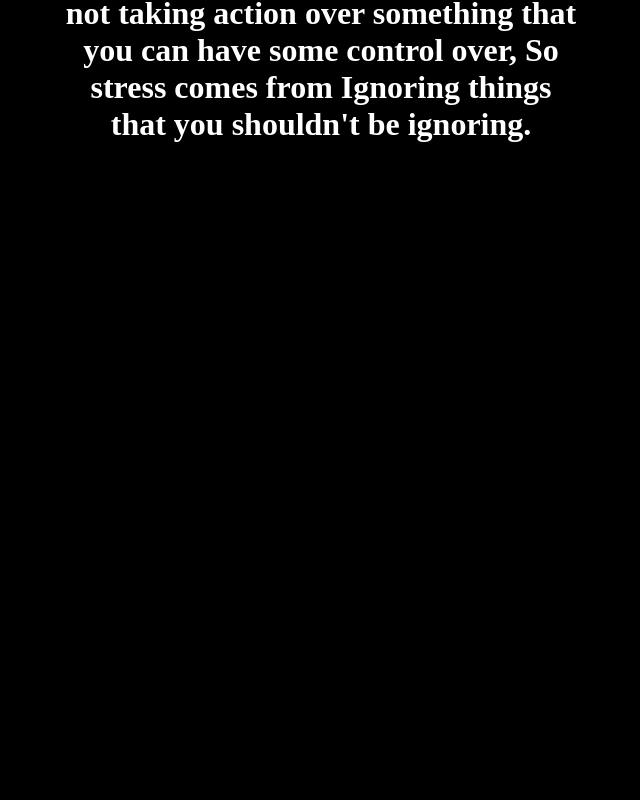
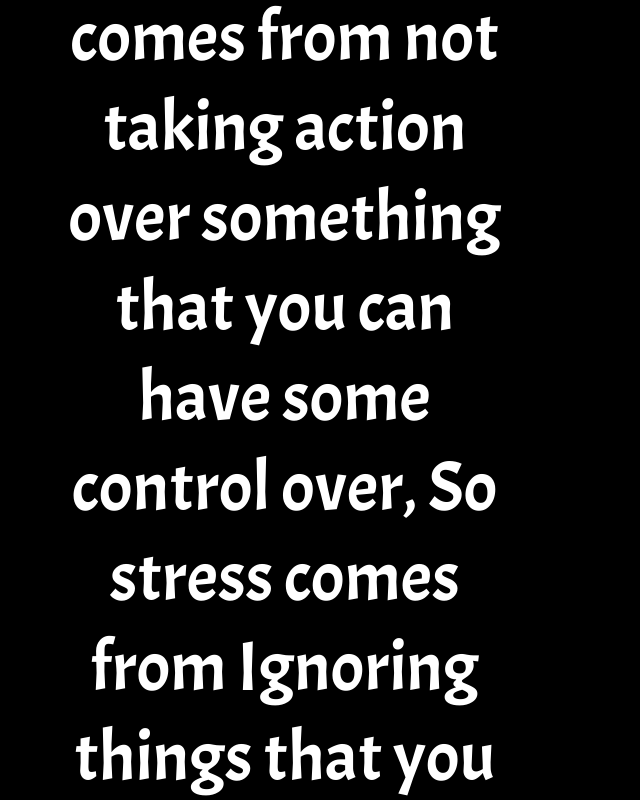
Before and after one commit to Pushker-Gera/Page-1-Figma, a plain HTML site: page index.html in a window 1280 px wide. Shown: the part 368-1168 px from the top of the page, without its empty margins (319-959 px from the left). Before the commit the page ends 800 px from the top, so only its background shows below. Drawn offline with Linux system fonts and the light colour scheme; files that its build step writes are made by us from their sources.

Commit message:
recheck-2

```diff
--- a/assets/css/style.css
+++ b/assets/css/style.css
@@ -1,3 +1,5 @@
+@import url('https://fonts.googleapis.com/css2?family=Acme&display=swap');
+
 * {
       margin: 0;
       padding: 0;
@@ -19,11 +21,17 @@ body {
       display: flex;
       align-items: center;
       justify-content: center;
+      max-width: 1207px;
 }
 
 .child-box {
       color: white;
       width: 40%;
       text-align: center;
-
+      font-family: "Acme", sans-serif;
+      font-weight: 400;
+      font-size: 70px;
+      line-height: 90px;
+      letter-spacing: 0%;
+      text-align: center;
 }
--- a/index.html
+++ b/index.html
@@ -5,7 +5,7 @@
     <meta charset="UTF-8">
     <meta name="viewport" content="width=device-width, initial-scale=1.0">
     <title>Document</title>
-    <link href="./style.css" rel="stylesheet">
+    <link href="./assets/css/style.css" rel="stylesheet">
 
 <body>
     <div class="parent-box">
```
